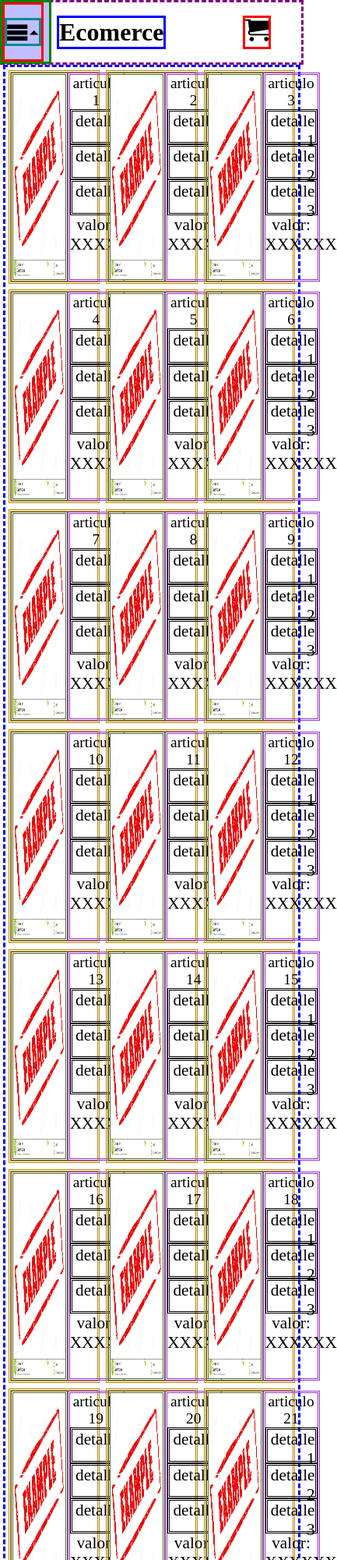
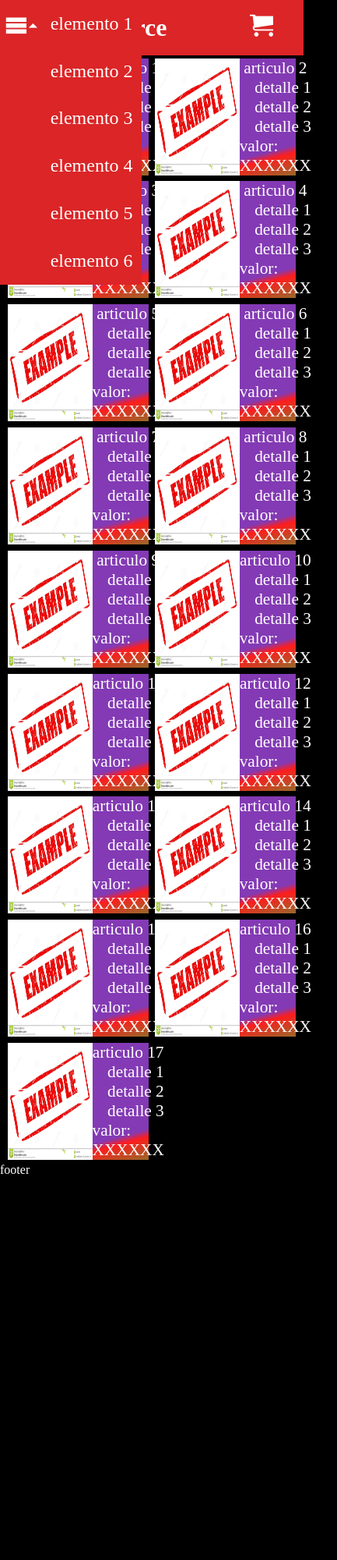
Before and after one commit to YerssonGit/Ecommerce, a plain HTML site: page index.html in a window 390 px wide. Shown: the top 2000 px of the page at 78% size, 433 px wide, since content can reach past the window. After the commit the page ends 1660 px from the top, so only its background shows below. Drawn offline with Linux system fonts and the light colour scheme; files whose address does not match are found by name.

Commit message:
Responsive Terminado por el momento

```diff
--- a/Css/estilos.css
+++ b/Css/estilos.css
@@ -1,51 +1,43 @@
 * {
-    color: #000000;
   margin: 0px;
   padding: 0px;
   list-style: none;
+  color: #fff;
   /*
     border: 3px solid purple;
     */
 }
-
-
+html {
+  background: rgb(0, 0, 0);
+}
 /*Header*/
 
 header {
-    border: 3px dashed purple;
+  background: #db2527;
+  color: #fff;
   display: flex;
   justify-content: space-between;
 }
 
 header .icon-cart {
-    border: 3px solid red;
   font-size: 30px;
   margin: 2vh 10vw;
 }
 
 header h1 {
-    border: 3px solid blue;
   margin: 2vh 6vw;
 }
-
 
 /*Navegacion*/
 
 nav {
   display: flex;
-    background: #88f8;
-    border: 3px dashed black;
+  background-color: #1a2cdb;
   position: sticky;
   top: 0;
 }
 
-header .menu_moviles {
-    border: 3px solid blue;
-    display: none;
-}
-
 nav .menu_moviles {
-    border: 3px solid red;
   display: none;
 }
 
@@ -61,100 +53,52 @@ a {
 .nav_elemtos {
   display: flex;
   width: 100%;
-    background: #8f88;
   justify-content: space-around;
-    border: 3px double darkred;
 }
 
 .nav_elemento a {
   width: max-content;
   padding: 2vh 2vw;
-    border: 3px ridge darkgoldenrod;
 }
 
 .nav_elemento a:hover {
-    background-color: blue;
+  background-color: rgb(140, 18, 18);
 }
 
 .nav_subelementos {
-    /* border: 9px double black;*/
+  text-align: center;
+  background: #fff;
+  border-bottom-left-radius: 30px;
   display: none;
   position: absolute;
 }
 
-.nav_elemento:hover>ol {
+.nav_subelementos a {
+  border-bottom: 2px solid #fff;
+  border-left: 2px solid #fff;
+  border-bottom-left-radius: 30px;
+}
+
+.nav_elemento:hover > ol {
   display: block;
 }
 
 .nav_subelemento a {
   min-width: 200px;
-    background-color: #f888;
-    border: 3px double darkgreen;
+  background-color: rgb(1, 23, 37);
 }
 
 .nav_subelemento a:hover {
   background-color: #f00;
 }
 
-
-/*Navegacion Moviles*/
-
-@media (max-width: 950px) {
-    header h1 {
-        margin-left: 70px;
-    }
-    nav {
-        width: 60px;
-        position: absolute;
-        float: left;
-    }
-    .nav_elemtos {
-        display: none;
-    }
-    header .nav_elemento,
-    .menu_moviles:hover {
-        display: flex;
-    }
-    nav .menu_moviles {
-        border: 3px solid red;
-        display: flex;
-    }
-    nav .icon-menu3 {
-        border: 3px solid pink;
-        font-size: 30px;
-        margin: 2vh 0vw;
-    }
-    nav .icon-menu4 {
-        display: none;
-        font-size: 30px;
-        margin: 2vh 0vw;
-    }
-    nav:hover {
-        border: 3px solid green;
-    }
-    nav:hover .icon-menu4 {
-        border: 3px solid darkcyan;
-        display: flex;
-    }
-    nav:hover .icon-menu3 {
-        border: 3px solid darkcyan;
-        display: none;
-    }
-    nav:hover .nav_subelemento {
-        border: 3px solid darkcyan;
-        display: flex;
-    }
-}
-
-
 /*Seccion se articulos*/
 
 section {
-    margin: auto 1vw;
+  margin: auto 1.5vw;
   display: grid;
   grid-template-columns: repeat(3, 1fr);
   justify-content: center;
-    border: 3px dashed blue;
 }
 
 section * {
@@ -167,32 +111,112 @@ section article {
   justify-content: space-evenly;
   margin: 2;
   padding: 0;
-    border: 3px double darkgoldenrod;
+  background: rgb(131, 58, 180);
+  background: linear-gradient(
+    165deg,
+    rgba(131, 58, 180, 1) 80%,
+    rgba(253, 29, 29, 1) 85%,
+    rgba(252, 176, 69, 0.6) 100%
+  );
 }
 
 section article img {
   width: 60%;
-    border: 3px double darkolivegreen;
+}
+
+section article .datos-Articulos {
+  width: 60%;
+  display: flex;
+  flex-direction: column;
+  justify-content: space-between;
+  height: 100%;
 }
 
 section article .nombre_articulo {
-    width: 60%;
-    border: 3px double darkorchid;
   text-align: center;
 }
 
-section article .datos-Articulos {
-    border: 3px double black;
-    height: 15%;
+section article .dato-Articulo {
   text-align: right;
 }
 
-section article .valor_articulo {
-    width: 100%;
-    border: 3px whe black;
+section article .valor_articulo:hover {
+  background: #0008;
 }
 
 footer {
   height: 20vh;
-    border: 3px dashed red;
+  background: rgb(0, 0, 0);
 }
+
+@media (max-width: 950px) {
+  header h1 {
+    margin-left: 80px;
+  }
+  nav {
+    background: #db2527;
+    height: 61px;
+    width: 60px;
+    position: fixed;
+    display: flex;
+  }
+  nav div span {
+    color: #fff;
+  }
+  .nav_elemtos {
+    display: none;
+  }
+
+  nav .menu_moviles {
+    height: 61px;
+    width: 60px;
+    display: flex;
+    justify-content: center;
+  }
+  nav .icon-menu3 {
+    font-size: 30px;
+    margin: 2vh 2vw;
+  }
+  nav .icon-menu4 {
+    display: none;
+    font-size: 30px;
+    margin: 2vh 2vw;
+  }
+  nav:hover {
+    width: max-content;
+    height: max-content;
+    display: flex;
+  }
+  nav:hover * {
+    color: white;
+  }
+  nav:hover .menu_moviles {
+    display: flex;
+    height: 61px;
+    width: 60px;
+    justify-content: center;
+  }
+  nav:hover .icon-menu4 {
+    display: flex;
+    float: top;
+  }
+  nav:hover .icon-menu3 {
+    display: none;
+  }
+  nav:hover .nav_elemtos {
+    display: flex;
+    flex-direction: column;
+  }
+  .nav_elemento {
+    position: relative;
+  }
+
+  .nav_subelementos {
+    top: 0;
+    right: -230px;
+  }
+
+  section {
+    grid-template-columns: repeat(2, 1fr);
+  }
+}
--- a/index.html
+++ b/index.html
@@ -73,7 +73,8 @@
                         <li class="nav_subelemento"><a href="">sublemento 2</a></li>
                         <li class="nav_subelemento"><a href="">sublemento 3</a></li>
                         <li class="nav_subelemento"><a href="">sublemento 4</a></li>
-                    <li class="nav_subelemento"><a href="">sublemento 5</a></li </ol>
+                        <li class="nav_subelemento"><a href="">sublemento 5</a></li>
+                    </ol>
                 </li>
                 <li class="nav_elemento">
                     <a href="">elemento 6</a>
@@ -87,278 +88,179 @@
                 </li>
                 </ol>
             </nav>
-
-    <!-- (article>img[src="./imagenes/sello-del-ejemplo-28420393.jpg"]+(ul.nombre_articulo{articulo $}>(li.datos-Articulos{detalle $})*3+a.valor_articulo{valor: XXXXXX}))*177-->
+            <!--
+(article>img[src="./imagenes/sello-del-ejemplo-28420393.jpg"]+div.datos-Articulos>(div.nombre_articulo{articulo $}+(div.dato-Articulo{detalle $})*3+a.valor_articulo{valor: XXXXXX}))*17
+-->
             <section>
                 <article>
                     <img src="./imagenes/sello-del-ejemplo-28420393.jpg" alt="">
-            <ul class="nombre_articulo">articulo 1
-                <li class="datos-Articulos">detalle 1</li>
-                <li class="datos-Articulos">detalle 2</li>
-                <li class="datos-Articulos">detalle 3</li>
+                    <div class="datos-Articulos">
+                        <div class="nombre_articulo">articulo 1</div>
+                        <div class="dato-Articulo">detalle 1</div>
+                        <div class="dato-Articulo">detalle 2</div>
+                        <div class="dato-Articulo">detalle 3</div>
                         <a href="" class="valor_articulo">valor: XXXXXX</a>
-            </ul>
+                    </div>
                 </article>
                 <article>
                     <img src="./imagenes/sello-del-ejemplo-28420393.jpg" alt="">
-            <ul class="nombre_articulo">articulo 2
-                <li class="datos-Articulos">detalle 1</li>
-                <li class="datos-Articulos">detalle 2</li>
-                <li class="datos-Articulos">detalle 3</li>
+                    <div class="datos-Articulos">
+                        <div class="nombre_articulo">articulo 2</div>
+                        <div class="dato-Articulo">detalle 1</div>
+                        <div class="dato-Articulo">detalle 2</div>
+                        <div class="dato-Articulo">detalle 3</div>
                         <a href="" class="valor_articulo">valor: XXXXXX</a>
-            </ul>
+                    </div>
                 </article>
                 <article>
                     <img src="./imagenes/sello-del-ejemplo-28420393.jpg" alt="">
-            <ul class="nombre_articulo">articulo 3
-                <li class="datos-Articulos">detalle 1</li>
-                <li class="datos-Articulos">detalle 2</li>
-                <li class="datos-Articulos">detalle 3</li>
+                    <div class="datos-Articulos">
+                        <div class="nombre_articulo">articulo 3</div>
+                        <div class="dato-Articulo">detalle 1</div>
+                        <div class="dato-Articulo">detalle 2</div>
+                        <div class="dato-Articulo">detalle 3</div>
                         <a href="" class="valor_articulo">valor: XXXXXX</a>
-            </ul>
+                    </div>
                 </article>
                 <article>
                     <img src="./imagenes/sello-del-ejemplo-28420393.jpg" alt="">
-            <ul class="nombre_articulo">articulo 4
-                <li class="datos-Articulos">detalle 1</li>
-                <li class="datos-Articulos">detalle 2</li>
-                <li class="datos-Articulos">detalle 3</li>
+                    <div class="datos-Articulos">
+                        <div class="nombre_articulo">articulo 4</div>
+                        <div class="dato-Articulo">detalle 1</div>
+                        <div class="dato-Articulo">detalle 2</div>
+                        <div class="dato-Articulo">detalle 3</div>
                         <a href="" class="valor_articulo">valor: XXXXXX</a>
-            </ul>
+                    </div>
                 </article>
                 <article>
                     <img src="./imagenes/sello-del-ejemplo-28420393.jpg" alt="">
-            <ul class="nombre_articulo">articulo 5
-                <li class="datos-Articulos">detalle 1</li>
-                <li class="datos-Articulos">detalle 2</li>
-                <li class="datos-Articulos">detalle 3</li>
+                    <div class="datos-Articulos">
+                        <div class="nombre_articulo">articulo 5</div>
+                        <div class="dato-Articulo">detalle 1</div>
+                        <div class="dato-Articulo">detalle 2</div>
+                        <div class="dato-Articulo">detalle 3</div>
                         <a href="" class="valor_articulo">valor: XXXXXX</a>
-            </ul>
+                    </div>
                 </article>
                 <article>
                     <img src="./imagenes/sello-del-ejemplo-28420393.jpg" alt="">
-            <ul class="nombre_articulo">articulo 6
-                <li class="datos-Articulos">detalle 1</li>
-                <li class="datos-Articulos">detalle 2</li>
-                <li class="datos-Articulos">detalle 3</li>
+                    <div class="datos-Articulos">
+                        <div class="nombre_articulo">articulo 6</div>
+                        <div class="dato-Articulo">detalle 1</div>
+                        <div class="dato-Articulo">detalle 2</div>
+                        <div class="dato-Articulo">detalle 3</div>
                         <a href="" class="valor_articulo">valor: XXXXXX</a>
-            </ul>
+                    </div>
                 </article>
                 <article>
                     <img src="./imagenes/sello-del-ejemplo-28420393.jpg" alt="">
-            <ul class="nombre_articulo">articulo 7
-                <li class="datos-Articulos">detalle 1</li>
-                <li class="datos-Articulos">detalle 2</li>
-                <li class="datos-Articulos">detalle 3</li>
+                    <div class="datos-Articulos">
+                        <div class="nombre_articulo">articulo 7</div>
+                        <div class="dato-Articulo">detalle 1</div>
+                        <div class="dato-Articulo">detalle 2</div>
+                        <div class="dato-Articulo">detalle 3</div>
                         <a href="" class="valor_articulo">valor: XXXXXX</a>
-            </ul>
+                    </div>
                 </article>
                 <article>
                     <img src="./imagenes/sello-del-ejemplo-28420393.jpg" alt="">
-            <ul class="nombre_articulo">articulo 8
-                <li class="datos-Articulos">detalle 1</li>
-                <li class="datos-Articulos">detalle 2</li>
-                <li class="datos-Articulos">detalle 3</li>
+                    <div class="datos-Articulos">
+                        <div class="nombre_articulo">articulo 8</div>
+                        <div class="dato-Articulo">detalle 1</div>
+                        <div class="dato-Articulo">detalle 2</div>
+                        <div class="dato-Articulo">detalle 3</div>
                         <a href="" class="valor_articulo">valor: XXXXXX</a>
-            </ul>
+                    </div>
                 </article>
                 <article>
                     <img src="./imagenes/sello-del-ejemplo-28420393.jpg" alt="">
-            <ul class="nombre_articulo">articulo 9
-                <li class="datos-Articulos">detalle 1</li>
-                <li class="datos-Articulos">detalle 2</li>
-                <li class="datos-Articulos">detalle 3</li>
+                    <div class="datos-Articulos">
+                        <div class="nombre_articulo">articulo 9</div>
+                        <div class="dato-Articulo">detalle 1</div>
+                        <div class="dato-Articulo">detalle 2</div>
+                        <div class="dato-Articulo">detalle 3</div>
                         <a href="" class="valor_articulo">valor: XXXXXX</a>
-            </ul>
+                    </div>
                 </article>
                 <article>
                     <img src="./imagenes/sello-del-ejemplo-28420393.jpg" alt="">
-            <ul class="nombre_articulo">articulo 10
-                <li class="datos-Articulos">detalle 1</li>
-                <li class="datos-Articulos">detalle 2</li>
-                <li class="datos-Articulos">detalle 3</li>
+                    <div class="datos-Articulos">
+                        <div class="nombre_articulo">articulo 10</div>
+                        <div class="dato-Articulo">detalle 1</div>
+                        <div class="dato-Articulo">detalle 2</div>
+                        <div class="dato-Articulo">detalle 3</div>
                         <a href="" class="valor_articulo">valor: XXXXXX</a>
-            </ul>
+                    </div>
                 </article>
                 <article>
                     <img src="./imagenes/sello-del-ejemplo-28420393.jpg" alt="">
-            <ul class="nombre_articulo">articulo 11
-                <li class="datos-Articulos">detalle 1</li>
-                <li class="datos-Articulos">detalle 2</li>
-                <li class="datos-Articulos">detalle 3</li>
+                    <div class="datos-Articulos">
+                        <div class="nombre_articulo">articulo 11</div>
+                        <div class="dato-Articulo">detalle 1</div>
+                        <div class="dato-Articulo">detalle 2</div>
+                        <div class="dato-Articulo">detalle 3</div>
                         <a href="" class="valor_articulo">valor: XXXXXX</a>
-            </ul>
+                    </div>
                 </article>
                 <article>
                     <img src="./imagenes/sello-del-ejemplo-28420393.jpg" alt="">
-            <ul class="nombre_articulo">articulo 12
-                <li class="datos-Articulos">detalle 1</li>
-                <li class="datos-Articulos">detalle 2</li>
-                <li class="datos-Articulos">detalle 3</li>
+                    <div class="datos-Articulos">
+                        <div class="nombre_articulo">articulo 12</div>
+                        <div class="dato-Articulo">detalle 1</div>
+                        <div class="dato-Articulo">detalle 2</div>
+                        <div class="dato-Articulo">detalle 3</div>
                         <a href="" class="valor_articulo">valor: XXXXXX</a>
-            </ul>
+                    </div>
                 </article>
                 <article>
                     <img src="./imagenes/sello-del-ejemplo-28420393.jpg" alt="">
-            <ul class="nombre_articulo">articulo 13
-                <li class="datos-Articulos">detalle 1</li>
-                <li class="datos-Articulos">detalle 2</li>
-                <li class="datos-Articulos">detalle 3</li>
+                    <div class="datos-Articulos">
+                        <div class="nombre_articulo">articulo 13</div>
+                        <div class="dato-Articulo">detalle 1</div>
+                        <div class="dato-Articulo">detalle 2</div>
+                        <div class="dato-Articulo">detalle 3</div>
                         <a href="" class="valor_articulo">valor: XXXXXX</a>
-            </ul>
+                    </div>
                 </article>
                 <article>
                     <img src="./imagenes/sello-del-ejemplo-28420393.jpg" alt="">
-            <ul class="nombre_articulo">articulo 14
-                <li class="datos-Articulos">detalle 1</li>
-                <li class="datos-Articulos">detalle 2</li>
-                <li class="datos-Articulos">detalle 3</li>
+                    <div class="datos-Articulos">
+                        <div class="nombre_articulo">articulo 14</div>
+                        <div class="dato-Articulo">detalle 1</div>
+                        <div class="dato-Articulo">detalle 2</div>
+                        <div class="dato-Articulo">detalle 3</div>
                         <a href="" class="valor_articulo">valor: XXXXXX</a>
-            </ul>
+                    </div>
                 </article>
                 <article>
                     <img src="./imagenes/sello-del-ejemplo-28420393.jpg" alt="">
-            <ul class="nombre_articulo">articulo 15
-                <li class="datos-Articulos">detalle 1</li>
-                <li class="datos-Articulos">detalle 2</li>
-                <li class="datos-Articulos">detalle 3</li>
+                    <div class="datos-Articulos">
+                        <div class="nombre_articulo">articulo 15</div>
+                        <div class="dato-Articulo">detalle 1</div>
+                        <div class="dato-Articulo">detalle 2</div>
+                        <div class="dato-Articulo">detalle 3</div>
                         <a href="" class="valor_articulo">valor: XXXXXX</a>
-            </ul>
+                    </div>
                 </article>
                 <article>
                     <img src="./imagenes/sello-del-ejemplo-28420393.jpg" alt="">
-            <ul class="nombre_articulo">articulo 16
-                <li class="datos-Articulos">detalle 1</li>
-                <li class="datos-Articulos">detalle 2</li>
-                <li class="datos-Articulos">detalle 3</li>
+                    <div class="datos-Articulos">
+                        <div class="nombre_articulo">articulo 16</div>
+                        <div class="dato-Articulo">detalle 1</div>
+                        <div class="dato-Articulo">detalle 2</div>
+                        <div class="dato-Articulo">detalle 3</div>
                         <a href="" class="valor_articulo">valor: XXXXXX</a>
-            </ul>
+                    </div>
                 </article>
                 <article>
                     <img src="./imagenes/sello-del-ejemplo-28420393.jpg" alt="">
-            <ul class="nombre_articulo">articulo 17
-                <li class="datos-Articulos">detalle 1</li>
-                <li class="datos-Articulos">detalle 2</li>
-                <li class="datos-Articulos">detalle 3</li>
+                    <div class="datos-Articulos">
+                        <div class="nombre_articulo">articulo 17</div>
+                        <div class="dato-Articulo">detalle 1</div>
+                        <div class="dato-Articulo">detalle 2</div>
+                        <div class="dato-Articulo">detalle 3</div>
                         <a href="" class="valor_articulo">valor: XXXXXX</a>
-            </ul>
-        </article>
-        <article>
-            <img src="./imagenes/sello-del-ejemplo-28420393.jpg" alt="">
-            <ul class="nombre_articulo">articulo 18
-                <li class="datos-Articulos">detalle 1</li>
-                <li class="datos-Articulos">detalle 2</li>
-                <li class="datos-Articulos">detalle 3</li>
-                <a href="" class="valor_articulo">valor: XXXXXX</a>
-            </ul>
-        </article>
-        <article>
-            <img src="./imagenes/sello-del-ejemplo-28420393.jpg" alt="">
-            <ul class="nombre_articulo">articulo 19
-                <li class="datos-Articulos">detalle 1</li>
-                <li class="datos-Articulos">detalle 2</li>
-                <li class="datos-Articulos">detalle 3</li>
-                <a href="" class="valor_articulo">valor: XXXXXX</a>
-            </ul>
-        </article>
-        <article>
-            <img src="./imagenes/sello-del-ejemplo-28420393.jpg" alt="">
-            <ul class="nombre_articulo">articulo 20
-                <li class="datos-Articulos">detalle 1</li>
-                <li class="datos-Articulos">detalle 2</li>
-                <li class="datos-Articulos">detalle 3</li>
-                <a href="" class="valor_articulo">valor: XXXXXX</a>
-            </ul>
-        </article>
-        <article>
-            <img src="./imagenes/sello-del-ejemplo-28420393.jpg" alt="">
-            <ul class="nombre_articulo">articulo 21
-                <li class="datos-Articulos">detalle 1</li>
-                <li class="datos-Articulos">detalle 2</li>
-                <li class="datos-Articulos">detalle 3</li>
-                <a href="" class="valor_articulo">valor: XXXXXX</a>
-            </ul>
-        </article>
-        <article>
-            <img src="./imagenes/sello-del-ejemplo-28420393.jpg" alt="">
-            <ul class="nombre_articulo">articulo 22
-                <li class="datos-Articulos">detalle 1</li>
-                <li class="datos-Articulos">detalle 2</li>
-                <li class="datos-Articulos">detalle 3</li>
-                <a href="" class="valor_articulo">valor: XXXXXX</a>
-            </ul>
-        </article>
-        <article>
-            <img src="./imagenes/sello-del-ejemplo-28420393.jpg" alt="">
-            <ul class="nombre_articulo">articulo 23
-                <li class="datos-Articulos">detalle 1</li>
-                <li class="datos-Articulos">detalle 2</li>
-                <li class="datos-Articulos">detalle 3</li>
-                <a href="" class="valor_articulo">valor: XXXXXX</a>
-            </ul>
-        </article>
-        <article>
-            <img src="./imagenes/sello-del-ejemplo-28420393.jpg" alt="">
-            <ul class="nombre_articulo">articulo 24
-                <li class="datos-Articulos">detalle 1</li>
-                <li class="datos-Articulos">detalle 2</li>
-                <li class="datos-Articulos">detalle 3</li>
-                <a href="" class="valor_articulo">valor: XXXXXX</a>
-            </ul>
-        </article>
-        <article>
-            <img src="./imagenes/sello-del-ejemplo-28420393.jpg" alt="">
-            <ul class="nombre_articulo">articulo 25
-                <li class="datos-Articulos">detalle 1</li>
-                <li class="datos-Articulos">detalle 2</li>
-                <li class="datos-Articulos">detalle 3</li>
-                <a href="" class="valor_articulo">valor: XXXXXX</a>
-            </ul>
-        </article>
-        <article>
-            <img src="./imagenes/sello-del-ejemplo-28420393.jpg" alt="">
-            <ul class="nombre_articulo">articulo 26
-                <li class="datos-Articulos">detalle 1</li>
-                <li class="datos-Articulos">detalle 2</li>
-                <li class="datos-Articulos">detalle 3</li>
-                <a href="" class="valor_articulo">valor: XXXXXX</a>
-            </ul>
-        </article>
-        <article>
-            <img src="./imagenes/sello-del-ejemplo-28420393.jpg" alt="">
-            <ul class="nombre_articulo">articulo 27
-                <li class="datos-Articulos">detalle 1</li>
-                <li class="datos-Articulos">detalle 2</li>
-                <li class="datos-Articulos">detalle 3</li>
-                <a href="" class="valor_articulo">valor: XXXXXX</a>
-            </ul>
-        </article>
-        <article>
-            <img src="./imagenes/sello-del-ejemplo-28420393.jpg" alt="">
-            <ul class="nombre_articulo">articulo 28
-                <li class="datos-Articulos">detalle 1</li>
-                <li class="datos-Articulos">detalle 2</li>
-                <li class="datos-Articulos">detalle 3</li>
-                <a href="" class="valor_articulo">valor: XXXXXX</a>
-            </ul>
-        </article>
-        <article>
-            <img src="./imagenes/sello-del-ejemplo-28420393.jpg" alt="">
-            <ul class="nombre_articulo">articulo 29
-                <li class="datos-Articulos">detalle 1</li>
-                <li class="datos-Articulos">detalle 2</li>
-                <li class="datos-Articulos">detalle 3</li>
-                <a href="" class="valor_articulo">valor: XXXXXX</a>
-            </ul>
-        </article>
-        <article>
-            <img src="./imagenes/sello-del-ejemplo-28420393.jpg" alt="">
-            <ul class="nombre_articulo">articulo 30
-                <li class="datos-Articulos">detalle 1</li>
-                <li class="datos-Articulos">detalle 2</li>
-                <li class="datos-Articulos">detalle 3</li>
-                <a href="" class="valor_articulo">valor: XXXXXX</a>
-            </ul>
+                    </div>
                 </article>
             </section>
             <footer>
```
Lines whose indentation alone changed are shown as unchanged.
